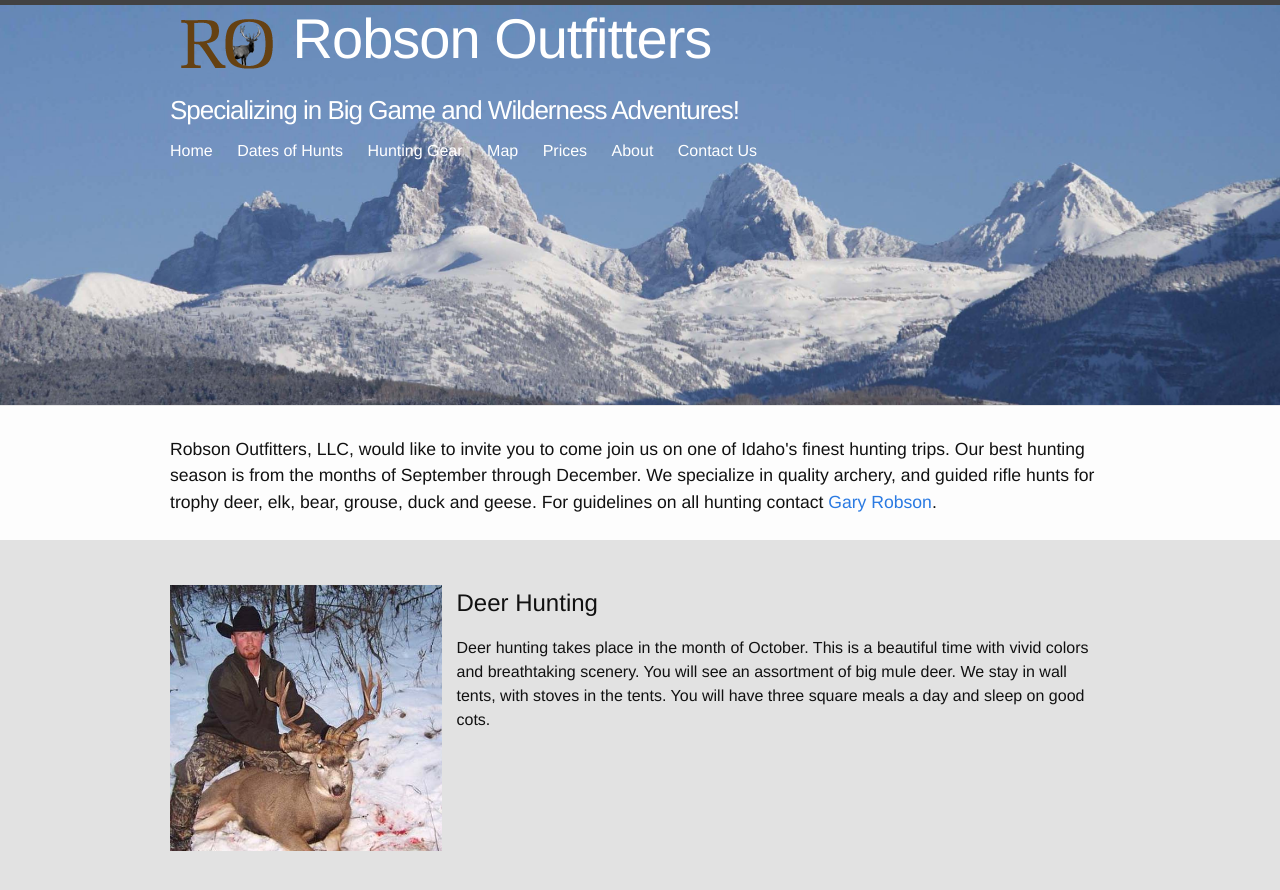
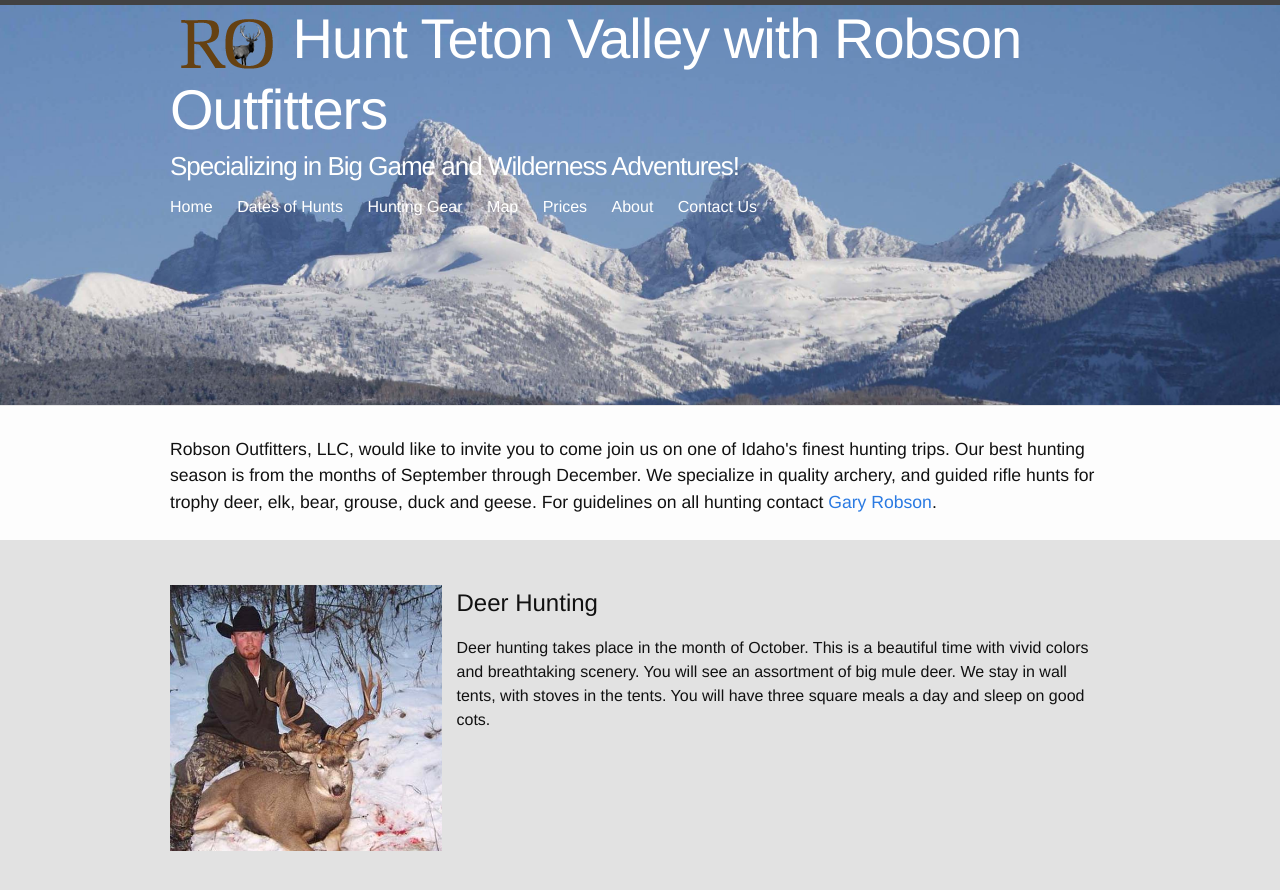
Before and after one commit to justinbkay/robsonoutfitters, a Jekyll site: the page built from index.html, in a window 1280 px wide and 900 px high. Shown: the top 890 px of the window. Built offline with Jekyll 4.4.1, drawn with Linux system fonts in a browser that asks for light colours; some of the changed text lies outside the part shown.

Commit message:
change title

```diff
--- a/_config.yml
+++ b/_config.yml
@@ -1,5 +1,5 @@
 # Site settings
-title: Robson Outfitters
+title: Hunt Teton Valley with Robson Outfitters
 email: robsonoutfitters@gmail.com
 description: > # this means to ignore newlines until "baseurl:"
   Robson Outfitters specializes in quality archery, and guided rifle hunts for trophy deer, elk, bear, grouse, duck and geese based in Eastern Idaho in the iconic Teton Valley.
```
